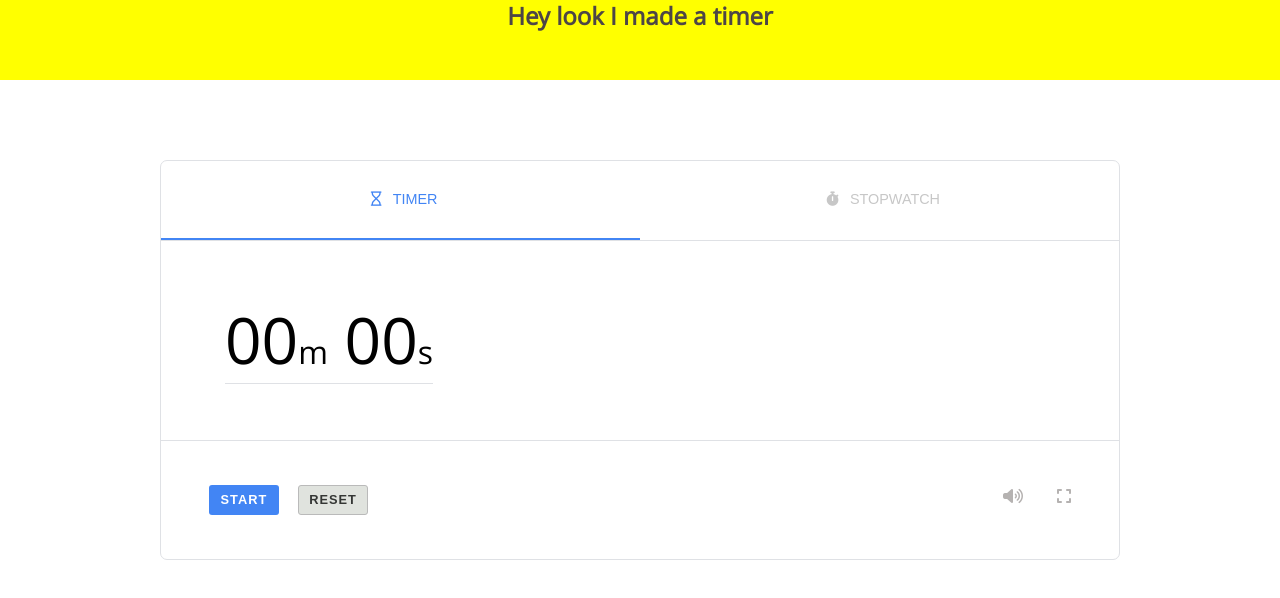
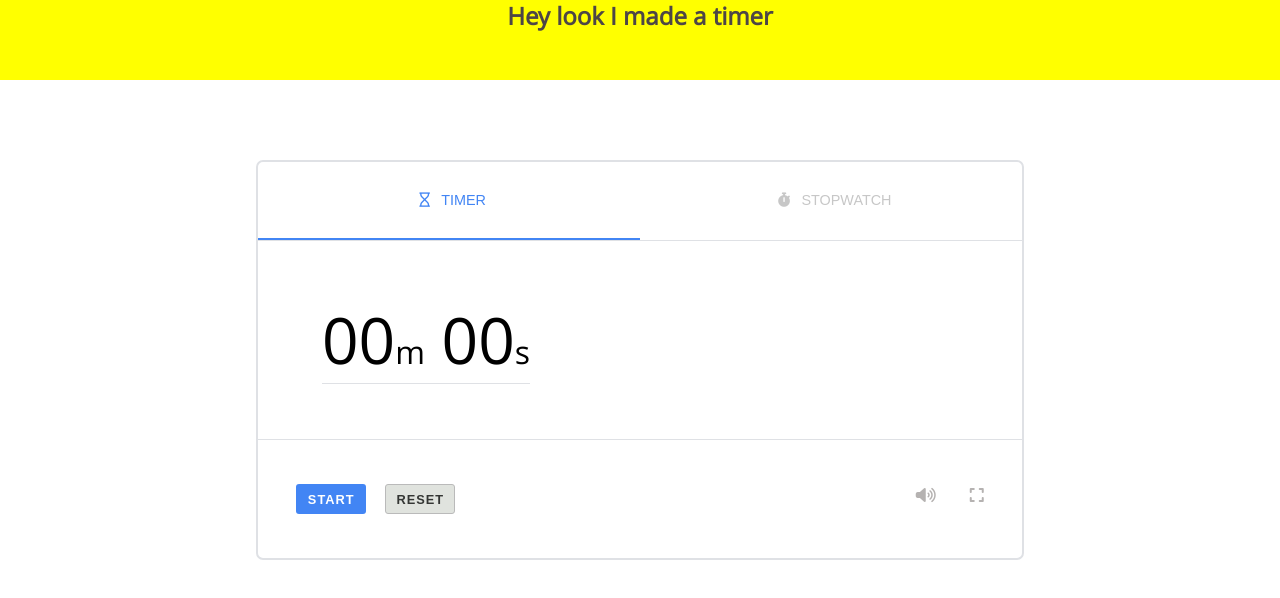
Before and after one commit to donimbaga/Google-timer, a plain HTML site: page timer.html in a window 1280 px wide. Drawn offline with Linux system fonts and the light colour scheme.

Commit message:
working on rwd sec now...

```diff
--- a/timer.css
+++ b/timer.css
@@ -55,9 +55,9 @@ body {
 
 .timer-box {
   box-sizing: border-box;
-  width: 120vh;
+  width: 60vw;
   height: 50vh;
-  border: 1px solid #dfe1e5;
+  border: 2px solid #dfe1e5;
   border-radius: 7px;
   display: flex;
   flex-direction: column;
@@ -67,7 +67,7 @@ body {
   display: flex;
   border-bottom: 1px solid #dfe1e5;
   width: 100%;
-  height: 10vh;
+  height: 20%;
 }
 
 .tab button {
@@ -117,7 +117,7 @@ body {
 
 .timer-content {
   width: 100%;
-  height: 25vh;
+  height: 50%;
   display: flex;
   align-items: center;
 }
@@ -157,7 +157,7 @@ p > span {
 
 .timer-footer {
   border-top: 1px solid #dfe1e5;
-  height: 15vh;
+  height: 30%;
   display: flex;
   align-items: center;
   justify-content: center;
```
Also changed, not shown: 1 other file.
